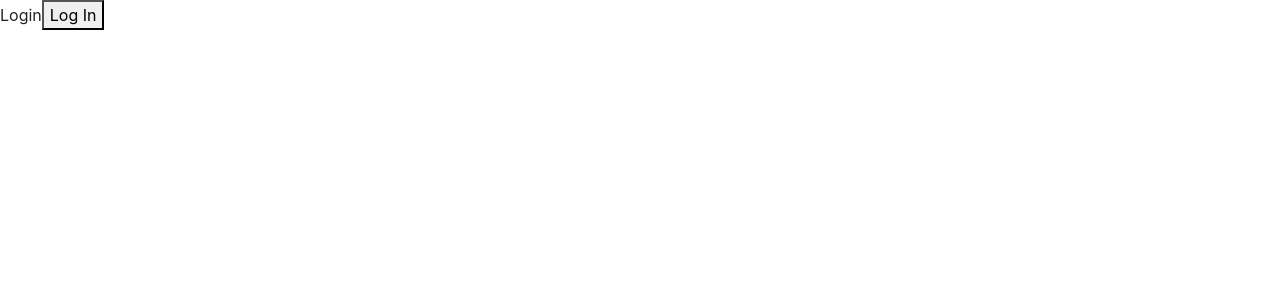
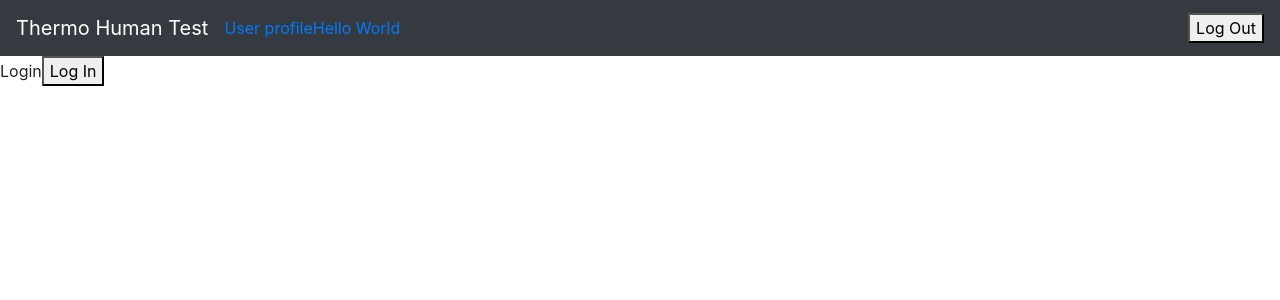
Before and after one commit to Ramon-ggf/ThermoHumanTest, a React (Create React App) app in the folder client/: page /login in a window 1280 px wide. Shown: the top 300 px of the page. Built offline with nearby package versions, Linux system fonts and the light colour scheme.

Commit message:
feat: hearder && navbar

```diff
--- a/client/package.json
+++ b/client/package.json
@@ -9,6 +9,7 @@
     "@testing-library/user-event": "^12.6.2",
     "axios": "^0.21.1",
     "bootstrap": "^4.6.0",
+    "formik": "^2.2.6",
     "react": "^17.0.1",
     "react-bootstrap": "^1.4.3",
     "react-dom": "^17.0.1",
--- a/client/src/App.js
+++ b/client/src/App.js
@@ -1,10 +1,15 @@
 import Routing from "./routing"
 import './App.css';
+
+import { NavMenu } from "./components"
 
 function App() {
 
   return (
-    <Routing />
+    <>
+      <NavMenu />
+      <Routing />
+    </>
   )
 }
 
--- /dev/null
+++ b/client/src/components/Navbar/index.js
@@ -0,0 +1,24 @@
+import { Link } from "react-router-dom"
+import {Navbar, Nav} from "react-bootstrap"
+
+import { LogoutButton } from "./../../components"
+
+const NavMenu = () => {
+    return (
+        <Navbar collapseOnSelect expand="lg" bg="dark" variant="dark">
+            <Navbar.Brand href="/">Thermo Human Test</Navbar.Brand>
+            <Navbar.Toggle aria-controls="responsive-navbar-nav" />
+            <Navbar.Collapse id="responsive-navbar-nav">
+                <Nav className="mr-auto">
+                    <Link to={"/profile"}>User profile</Link>
+                    <Link to={"/helloworld"}>Hello World</Link>
+                </Nav>
+                <Nav>
+                <LogoutButton/>
+                </Nav>
+            </Navbar.Collapse>
+        </Navbar>
+    )
+}
+
+export default NavMenu;
--- /dev/null
+++ b/client/src/components/ProtectedRoutes/index.js
@@ -0,0 +1,15 @@
+import React from "react";
+import { Route } from "react-router-dom";
+import { withAuthenticationRequired } from "@auth0/auth0-react";
+
+
+const ProtectedRoute = ({ component, ...args }) => (
+  <Route
+    component={withAuthenticationRequired(component, {
+      onRedirecting: () => <p>Loading...</p>,
+    })}
+    {...args}
+  />
+);
+
+export default ProtectedRoute;
--- a/client/src/components/index.js
+++ b/client/src/components/index.js
@@ -1,7 +1,11 @@
 import LoginButton from "./LoginButton"
 import LogoutButton from "./LogoutButton"
+import ProtectedRoute from "./ProtectedRoutes"
+import NavMenu from "./Navbar"
 
 export {
     LoginButton,
-    LogoutButton
+    LogoutButton,
+    ProtectedRoute,
+    NavMenu
 }
--- a/client/src/routing/index.js
+++ b/client/src/routing/index.js
@@ -1,9 +1,9 @@
 import React from "react"
 import { Switch, Route, useHistory } from "react-router-dom"
-import { Auth0Provider } from "@auth0/auth0-react";
+import { Auth0Provider, useAuth0 } from "@auth0/auth0-react";
+import { ProtectedRoute } from "./../components";
 
 import { Login, Profile } from "./../views"
-
 
 const Routing = () => {
 
@@ -14,6 +14,7 @@ const Routing = () => {
     }
     return (
 
+
         <Auth0Provider
             domain="dev-eqjie6wk.eu.auth0.com"
             clientId="rhaSTRjVlOJyGmNx6RpphxcT4pQZoH5R"
@@ -21,7 +22,7 @@ const Routing = () => {
             onRedirectCallback={onRedirectCallback}>
             <Switch>
                 <Route path={"/login"} component={Login} />
-                <Route path={"/profile"} component={Profile} />
+                <ProtectedRoute path={"/profile"} component={Profile} />
             </Switch>
         </Auth0Provider>
     )
--- a/client/src/views/Profile/index.js
+++ b/client/src/views/Profile/index.js
@@ -40,14 +40,13 @@
 //------------------------------------------------------------------------------
 
 import React from "react";
-import {Redirect} from "react-router-dom"
 
 import { useAuth0, withAuthenticationRequired } from "@auth0/auth0-react";
-//import { Loading } from "../components";
 
 const Profile = () => {
   const { user } = useAuth0();
   const { name, picture, email } = user;
+  console.log(user)
 
   return (
     <div>
```
Also changed, not shown: client/src/views/HelloWorld/index.js (added), 2 other files (tests, documents, lock files or other folders).
